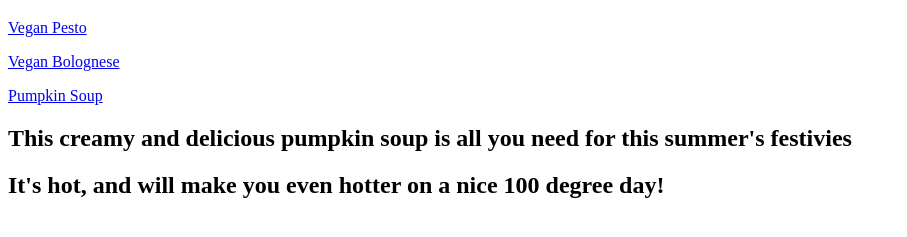
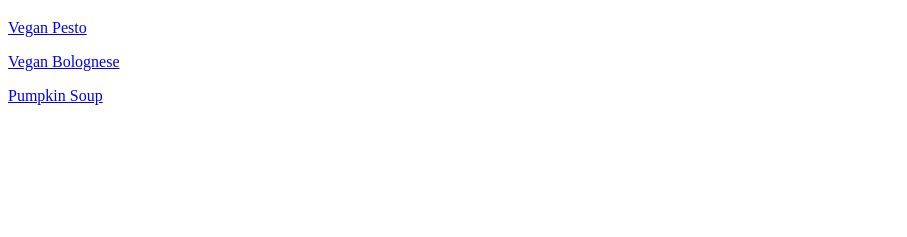
Before and after one commit to Jpague12/odin-recipes, a plain HTML site: page index.html in a window 1280 px wide. Shown: the part 61-298 px from the top of the page, without its empty margins (0-907 px from the left). Drawn offline with Linux system fonts and the light colour scheme.

```diff
--- a/index.html
+++ b/index.html
@@ -12,8 +12,8 @@
     <p>
         <a href="recipes/pumpkinsoup.html">Pumpkin Soup</a>
     </p>
-    <p><h2>This creamy and delicious pumpkin soup is all you need for this summer's festivies</h2></p>
-    <h2>It's hot, and will make you even hotter on a nice 100 degree day!</h2>
+
+
 
 
 </body>
```
